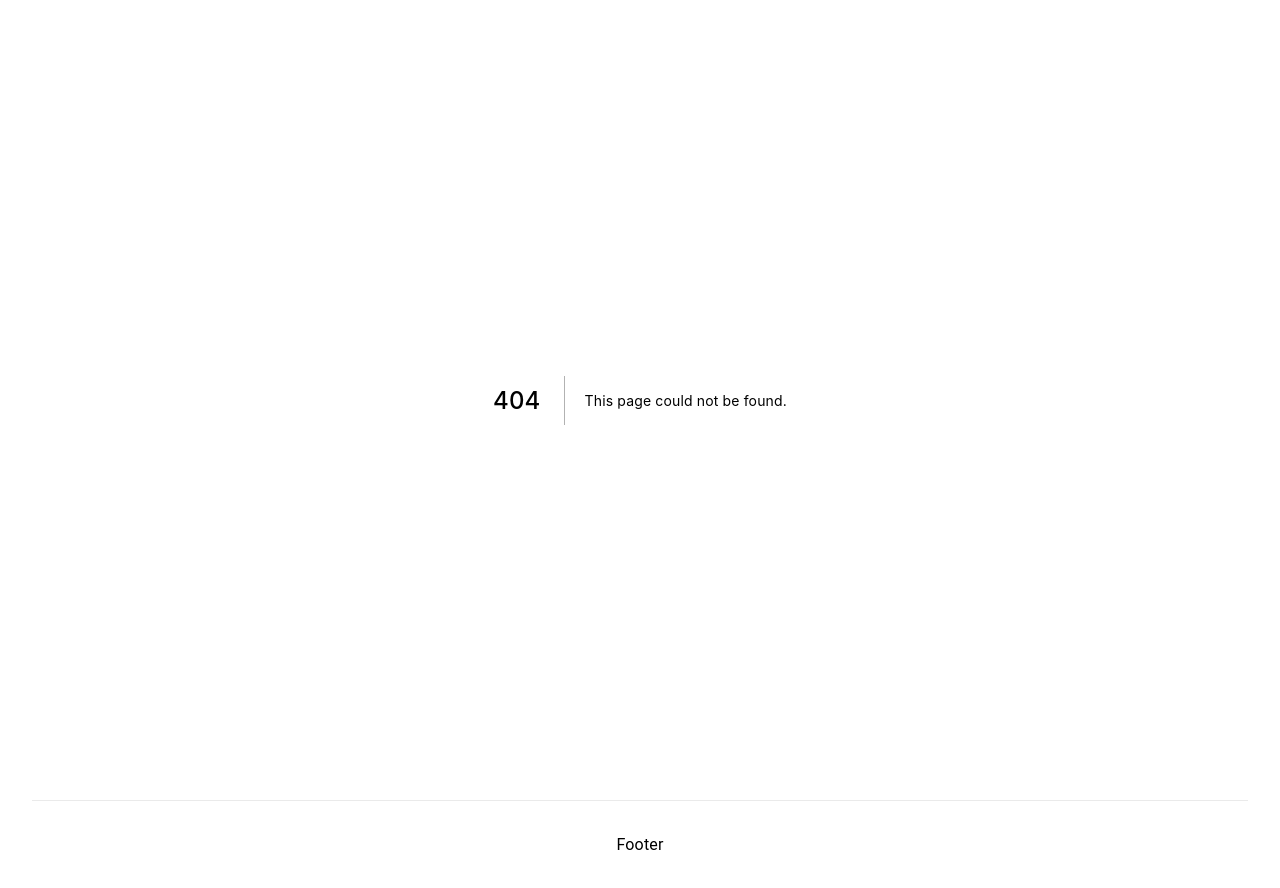
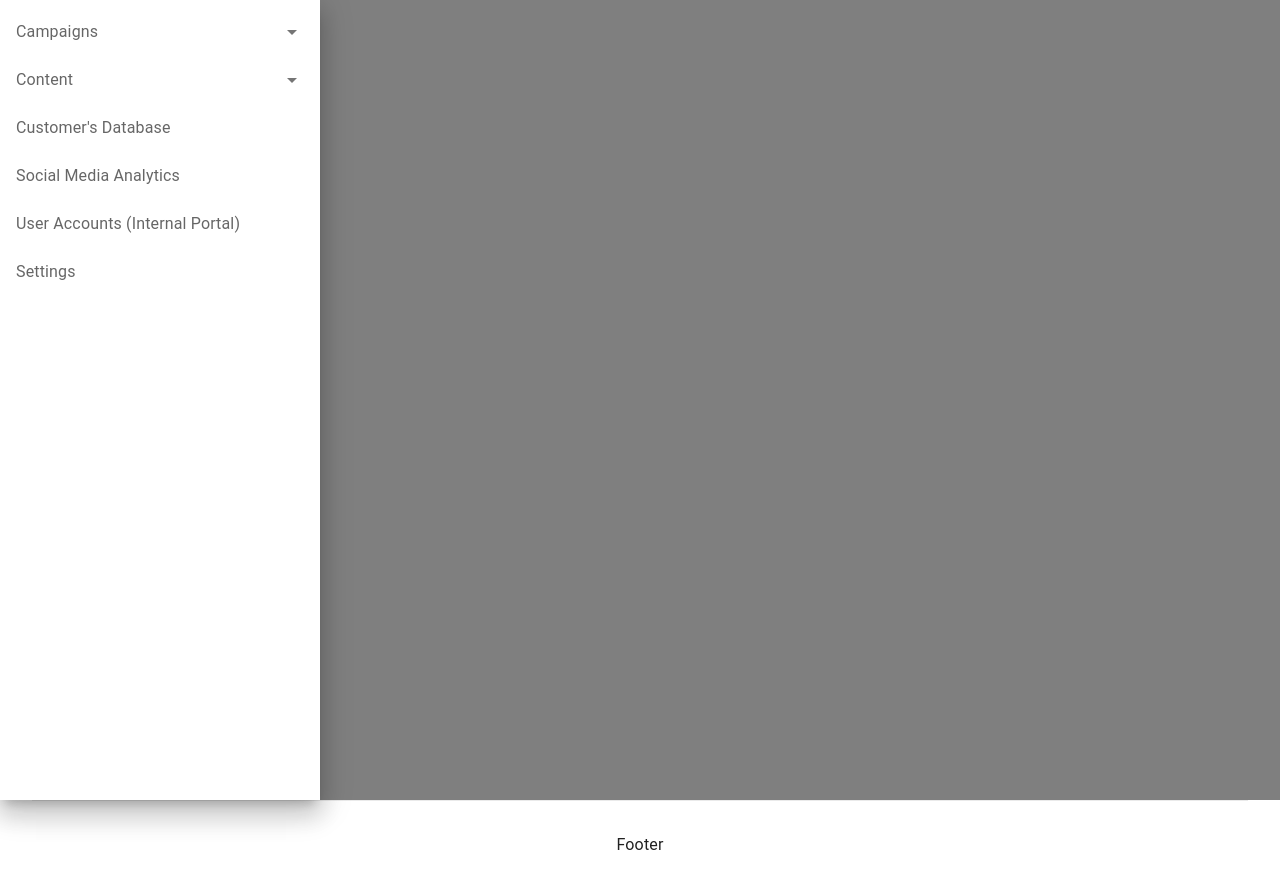
Before and after one commit to dsc-project-mr/mr-fe-internal, a Next.js app: page /test in a window 1280 px wide. Before the commit this address had no page. Built offline with nearby package versions, Linux system fonts and the light colour scheme.

Commit message:
feat: Add Sidebar, HeaderTab and SubheaderTab

```diff
--- /dev/null
+++ b/components/Sidebar/HeaderTab.tsx
@@ -0,0 +1,52 @@
+import {
+  Accordion,
+  AccordionDetails,
+  AccordionSummary,
+  ListItem,
+  Typography,
+} from '@mui/material'
+import React, { Fragment, useState } from 'react'
+import { SidebarData } from './Sidebar'
+import ArrowDropDownIcon from '@mui/icons-material/ArrowDropDown'
+import SubheaderTab from './SubheaderTab'
+
+const HeaderTab = ({ headerData }: { headerData: SidebarData }) => {
+  const [expanded, setExpanded] = useState<boolean>(false)
+  const hasSubheaders: boolean = headerData.subheaders.length > 0
+  return (
+    <Fragment>
+      <ListItem key={headerData.title} disablePadding>
+        <Accordion
+          expanded={expanded === true}
+          onChange={() => hasSubheaders && setExpanded(!expanded)}
+          sx={{
+            width: '320px',
+            boxShadow: 'none',
+            borderRadius: 0,
+          }}
+        >
+          <AccordionSummary
+            expandIcon={hasSubheaders && <ArrowDropDownIcon />}
+            aria-controls="panel1bh-content"
+            id="panel1bh-header"
+          >
+            <Typography sx={{ color: 'text.secondary' }}>
+              {headerData.title}
+            </Typography>
+          </AccordionSummary>
+          <AccordionDetails
+            sx={{
+              paddingLeft: '0px',
+            }}
+          >
+            {headerData.subheaders.map((subheaderData, index) => {
+              return <SubheaderTab key={index} subheaderData={subheaderData} />
+            })}
+          </AccordionDetails>
+        </Accordion>
+      </ListItem>
+    </Fragment>
+  )
+}
+
+export default HeaderTab
--- /dev/null
+++ b/components/Sidebar/Sidebar.tsx
@@ -0,0 +1,76 @@
+import { Button, Drawer, List } from '@mui/material'
+import React, { useState } from 'react'
+import HeaderTab from './HeaderTab'
+
+// Move data
+// Update if null list
+// Style
+// Add top and bottom
+// Close subheaders when close header
+// Pointer
+
+const data: SidebarData[] = [
+  {
+    title: 'Campaigns',
+    subheaders: [
+      { title: 'Donations', tabs: [] },
+      { title: 'Email', tabs: [] },
+    ],
+  },
+  {
+    title: 'Content',
+    subheaders: [
+      { title: 'Article', tabs: ['View Article', 'Edit Article'] },
+      { title: 'Website Home Page', tabs: [] },
+    ],
+  },
+  {
+    title: "Customer's Database",
+    subheaders: [],
+  },
+  {
+    title: 'Social Media Analytics',
+    subheaders: [],
+  },
+  {
+    title: 'User Accounts (Internal Portal)',
+    subheaders: [],
+  },
+  {
+    title: 'Settings',
+    subheaders: [],
+  },
+]
+
+export type SidebarData = {
+  title: string
+  subheaders: SubheaderData[]
+}
+
+export type SubheaderData = {
+  title: string
+  tabs: string[]
+}
+
+const Sidebar = () => {
+  const [open, setOpen] = useState<boolean>(true)
+
+  const toggleDrawer = (open: boolean) => {
+    setOpen(open)
+  }
+
+  return (
+    <div>
+      <Button onClick={() => toggleDrawer(!open)}>Toggle Sidebar</Button>
+      <Drawer anchor={'left'} open={open} onClose={() => toggleDrawer(false)}>
+        <List>
+          {data.map((headerData, index) => (
+            <HeaderTab key={index} headerData={headerData} />
+          ))}
+        </List>
+      </Drawer>
+    </div>
+  )
+}
+
+export default Sidebar
--- /dev/null
+++ b/components/Sidebar/SubheaderTab.tsx
@@ -0,0 +1,49 @@
+import { ExpandMore } from '@mui/icons-material'
+import {
+  Accordion,
+  AccordionSummary,
+  Typography,
+  AccordionDetails,
+  List,
+  ListItemButton,
+} from '@mui/material'
+import React, { Fragment, useState } from 'react'
+import { SubheaderData } from './Sidebar'
+
+const SubheaderTab = ({ subheaderData }: { subheaderData: SubheaderData }) => {
+  const [expanded, setExpanded] = useState<boolean>(false)
+
+  return (
+    <Fragment>
+      <Accordion
+        expanded={expanded}
+        onChange={() => setExpanded(!expanded)}
+        sx={{
+          width: '320px',
+          boxShadow: 'none',
+          borderRadius: 0,
+        }}
+      >
+        <AccordionSummary
+          expandIcon={<ExpandMore />}
+          aria-controls="panel1bh-content"
+          id="panel1bh-header"
+          sx={{ flexDirection: 'row-reverse' }}
+        >
+          <Typography sx={{ color: 'text.secondary' }}>
+            {subheaderData.title}
+          </Typography>
+        </AccordionSummary>
+        <AccordionDetails>
+          <List>
+            {subheaderData.tabs.map((tab, index) => {
+              return <ListItemButton key={index}>{tab}</ListItemButton>
+            })}
+          </List>
+        </AccordionDetails>
+      </Accordion>
+    </Fragment>
+  )
+}
+
+export default SubheaderTab
--- a/package.json
+++ b/package.json
@@ -21,6 +21,7 @@
   "dependencies": {
     "@emotion/react": "^11.10.4",
     "@emotion/styled": "^11.10.4",
+    "@mui/icons-material": "^5.10.9",
     "@mui/material": "^5.10.10",
     "axios": "^1.1.2",
     "classnames": "^2.3.2",
--- /dev/null
+++ b/pages/test.tsx
@@ -0,0 +1,13 @@
+import Sidebar from 'components/Sidebar/Sidebar'
+import type { NextPage } from 'next'
+
+const Test: NextPage = () => {
+  return (
+    <div>
+      <Sidebar />
+      <h1>Test</h1>
+    </div>
+  )
+}
+
+export default Test
```
Also changed, not shown: 1 other file (tests, documents, lock files or other folders).
